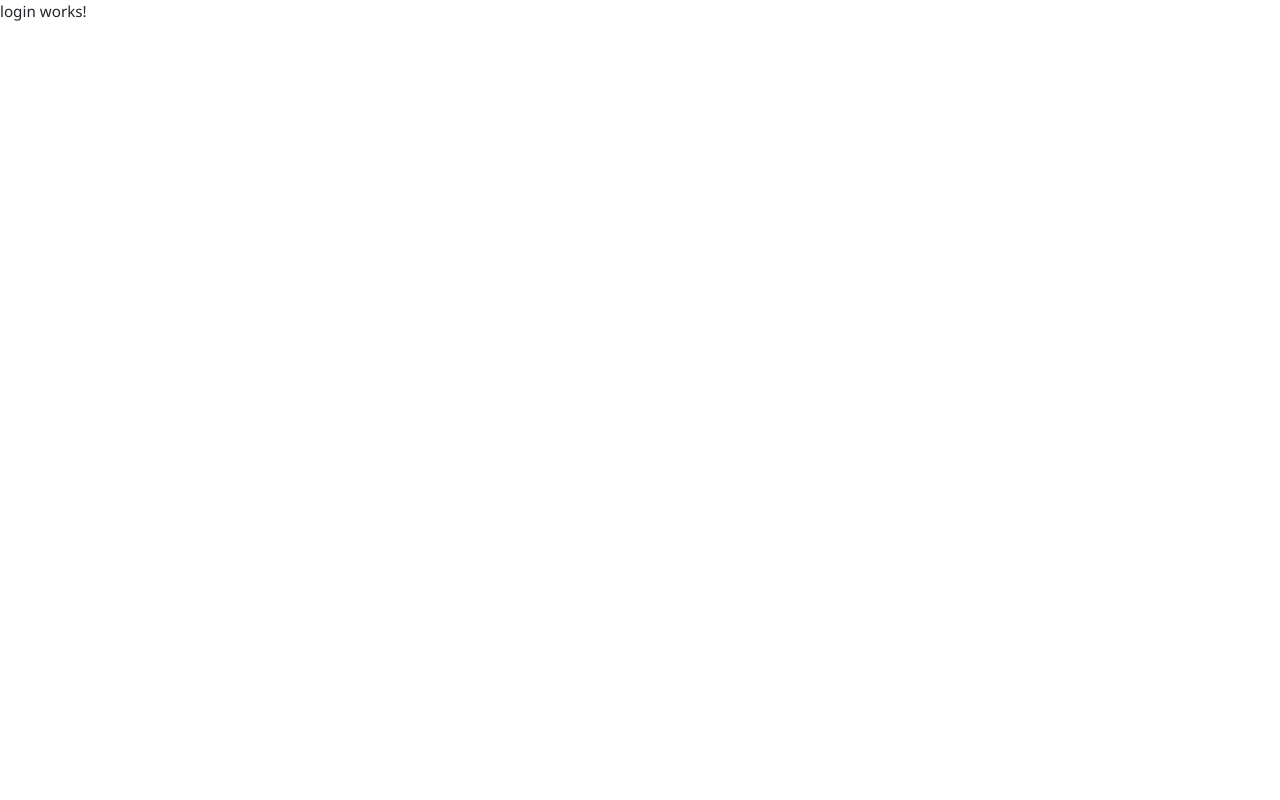
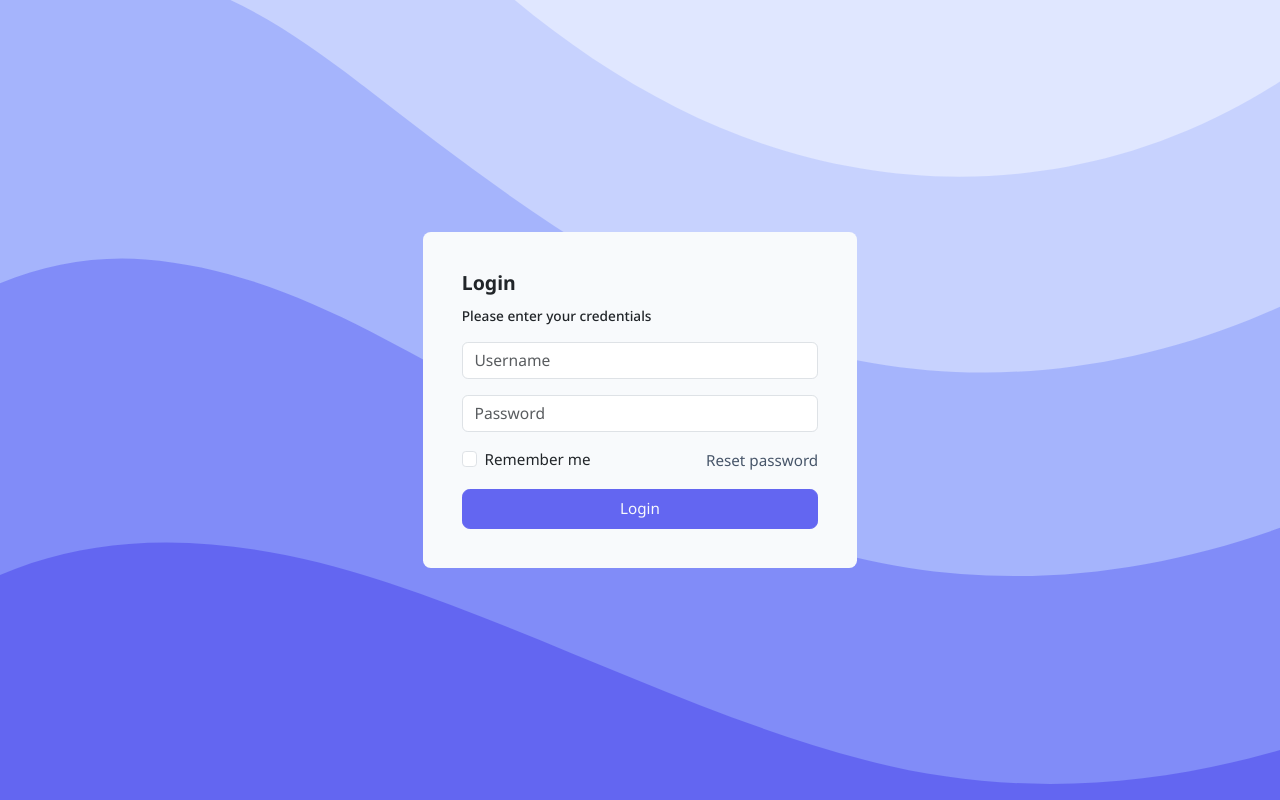
Before and after one commit to paula-a-pham/easy-buy-frontend, an Angular app: page /auth/login in a window 1280 px wide. Built offline with nearby package versions, Linux system fonts and the light colour scheme.

Commit message:
setup login component

```diff
--- a/src/app/features/auth/components/login/login.component.css
+++ b/src/app/features/auth/components/login/login.component.css
@@ -0,0 +1,40 @@
+.login-container {
+  min-height: 100vh;
+  max-height: 100vh;
+  height: 100vh;
+  background-image: url("../../../../../assets/images/svgs/auth-background.svg");
+  background-size: cover;
+  background-repeat: no-repeat;
+  background-position: center;
+  overflow: hidden;
+}
+
+.row {
+  height: 100%;
+  align-items: center;
+  justify-content: center;
+  overflow: auto;
+}
+
+.login-form {
+  background-color: var(--slate-50);
+  padding: 2.5rem;
+  border-radius: 0.5rem;
+  display: flex;
+  flex-direction: column;
+  align-items: start;
+  justify-content: start;
+  gap: 1rem;
+  overflow: hidden;
+}
+
+.reset-password {
+  color: var(--slate-600);
+  text-decoration: none;
+  cursor: pointer;
+  transition: color 0.2s ease;
+}
+
+.reset-password:hover {
+  color: var(--primary-500);
+}
--- a/src/app/features/auth/components/login/login.component.html
+++ b/src/app/features/auth/components/login/login.component.html
@@ -1 +1,30 @@
-<p>login works!</p>
+<div class="login-container">
+  <div class="row">
+    <section class="col-lg-4 col-md-6 col-sm-8 col-10 login-form">
+      <div
+        class="d-flex flex-column align-items-start justify-content-start gap-1"
+      >
+        <h5 class="text-bold">Login</h5>
+        <span class="text-sm text-medium">Please enter your credentials</span>
+      </div>
+
+      <form
+        class="w-100 d-flex flex-column align-items-center justify-content-start gap-3"
+      >
+        <input type="text" class="form-control" placeholder="Username" />
+        <input type="password" class="form-control" placeholder="Password" />
+
+        <div class="w-100 d-flex align-items-center justify-content-between">
+          <div class="form-check">
+            <input class="form-check-input" type="checkbox" id="remember-me" />
+            <label class="form-check-label" for="remember-me">
+              Remember me
+            </label>
+          </div>
+          <a class="reset-password">Reset password</a>
+        </div>
+        <button type="submit" class="w-100 x-btn">Login</button>
+      </form>
+    </section>
+  </div>
+</div>
```
Also changed, not shown: src/assets/images/svgs/auth-background.svg (added).
